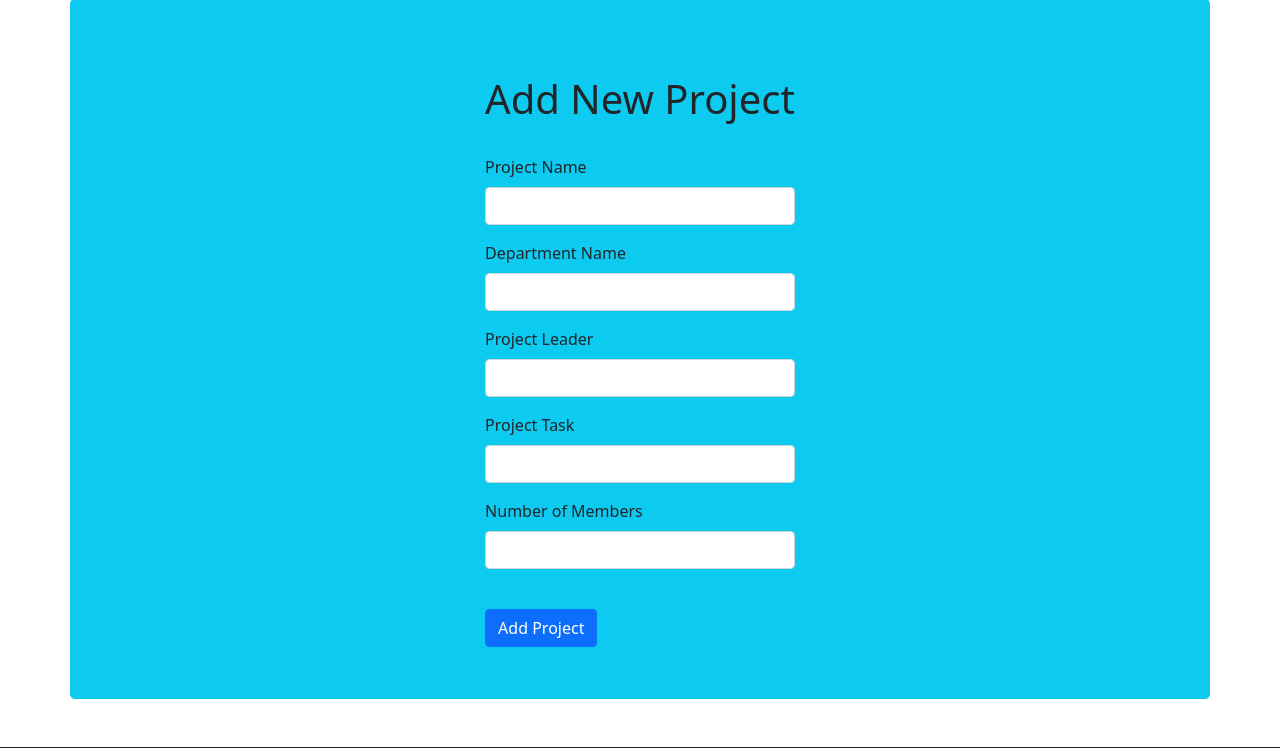
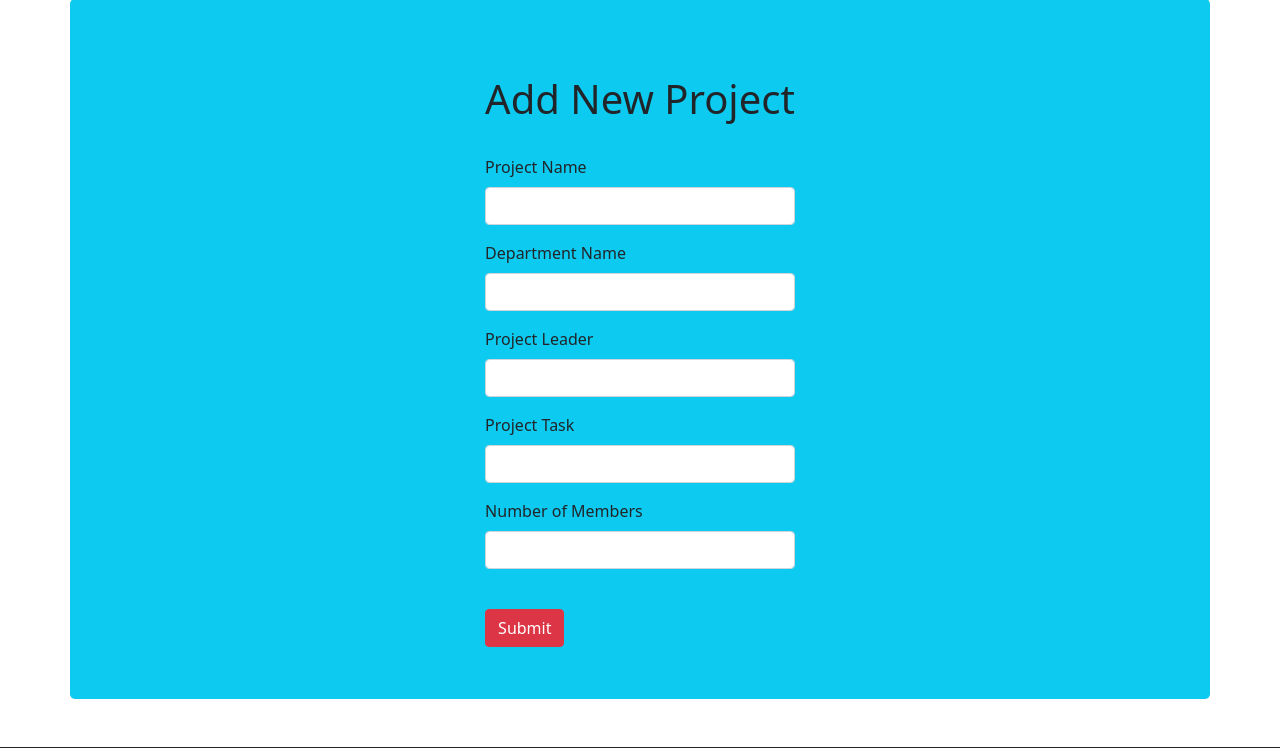
Before and after one commit to shuvo-99/470-project, a PHP site: page /add_project.php in a window 1280 px wide. Shown: the part 55-803 px from the top of the page. Run offline with PHP 8.4, Linux system fonts and the light colour scheme; some libraries are stand-ins or nearby versions.

Commit message:
Add files via upload

```diff
--- a/add_project.php
+++ b/add_project.php
@@ -139,7 +139,7 @@ if($_SERVER['REQUEST_METHOD'] == 'POST')
                     </div>
 
                     <br>
-                    <button type="submit" name="submit" class="btn btn-primary">Add Project</button>
+                    <button type="submit" name="submit" class="btn btn-danger">Submit</button>
                     <br>
                 </form>
             </div>
```
